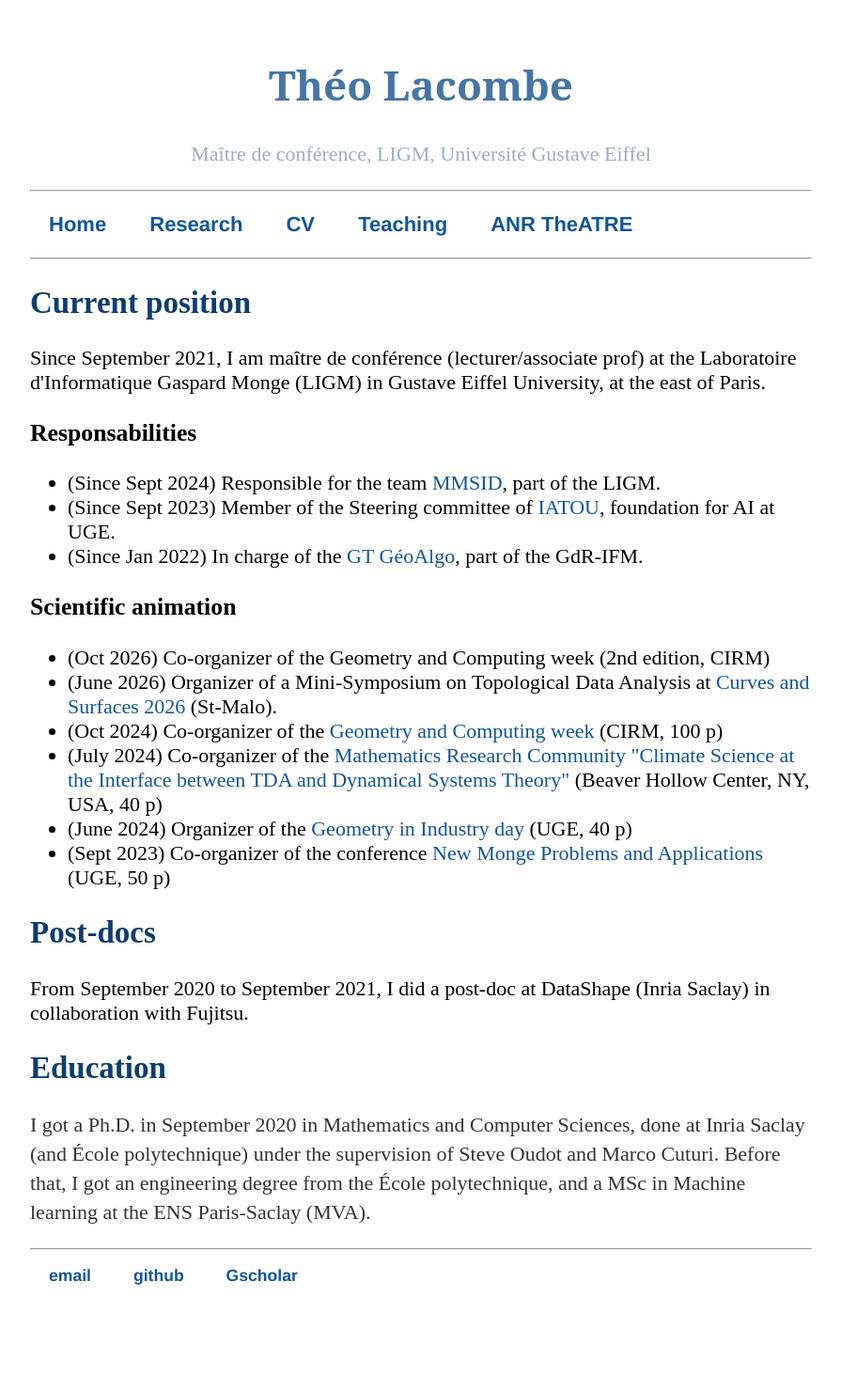
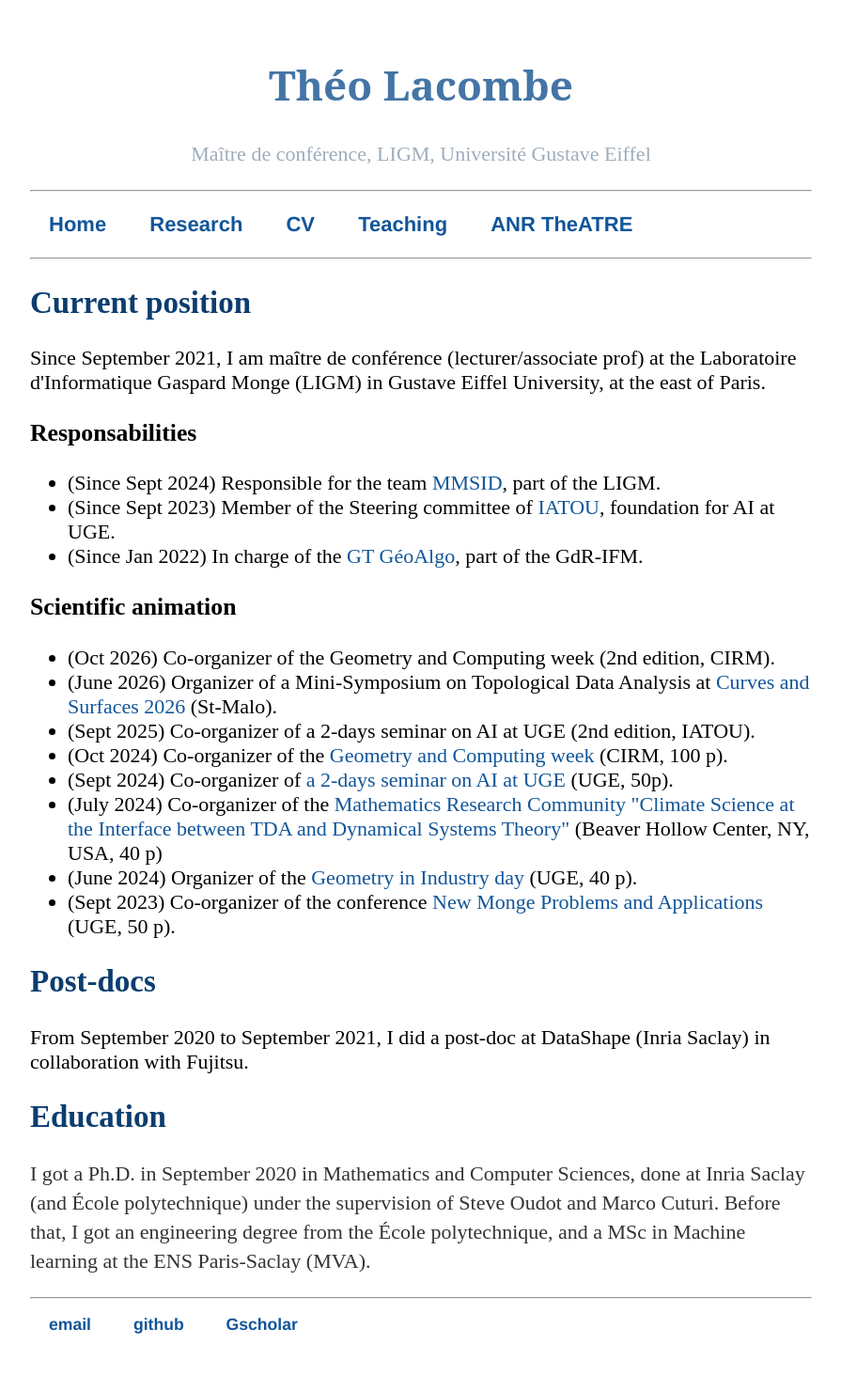
Before and after one commit to tlacombe/tlacombe.github.io, a Jekyll site: the page built from curriculum/index.html, in a window 1280 px wide. Shown: the whole page at 94% size, without its empty margins (192-1087 px from the left). Built offline with Jekyll 4.4.1, drawn with Linux system fonts in a browser that asks for light colours; before the commit the page ends 1428 px from its top, so only the background shows below that.

Commit message:
update service

```diff
--- a/curriculum/index.html
+++ b/curriculum/index.html
@@ -15,12 +15,14 @@ Since September 2021, I am maître de conférence (lecturer/associate prof) at t
 
 <h3>Scientific animation</h3>
 <ul>
-	<li>(Oct 2026) Co-organizer of the Geometry and Computing week (2nd edition, CIRM) </li>
+	<li>(Oct 2026) Co-organizer of the Geometry and Computing week (2nd edition, CIRM).</li>
 	<li>(June 2026) Organizer of a Mini-Symposium on Topological Data Analysis at <a href="https://cs2026.sciencesconf.org/">Curves and Surfaces 2026</a> (St-Malo).</li>
-	<li>(Oct 2024) Co-organizer of the <a href="https://geocomp2024.sciencesconf.org/">Geometry and Computing week</a> (CIRM, 100 p) </li>
+	<li>(Sept 2025) Co-organizer of a 2-days seminar on AI at UGE (2nd edition, IATOU).</li>
+	<li>(Oct 2024) Co-organizer of the <a href="https://geocomp2024.sciencesconf.org/">Geometry and Computing week</a> (CIRM, 100 p).</li>
+	<li>(Sept 2024) Co-organizer of <a href="https://indico.math.cnrs.fr/event/12240/">a 2-days seminar on AI at UGE</a> (UGE, 50p).</li>
 	<li>(July 2024) Co-organizer of the <a href="https://inria.hal.science/hal-04396161/document">Mathematics Research Community "Climate Science at the Interface between TDA and Dynamical Systems Theory"</a> (Beaver Hollow Center, NY, USA, 40 p)</li>
-	<li>(June 2024) Organizer of the <a href="https://geom-industry.sciencesconf.org/index/">Geometry in Industry day</a> (UGE, 40 p) </li>
-	<li>(Sept 2023) Co-organizer of the conference <a href="https://angkor.univ-mlv.fr/~vialard/project/conference/">New Monge Problems and Applications</a> (UGE, 50 p) </li>
+	<li>(June 2024) Organizer of the <a href="https://geom-industry.sciencesconf.org/index/">Geometry in Industry day</a> (UGE, 40 p).</li>
+	<li>(Sept 2023) Co-organizer of the conference <a href="https://angkor.univ-mlv.fr/~vialard/project/conference/">New Monge Problems and Applications</a> (UGE, 50 p).</li>
 </ul>
 
 <h2>Post-docs</h2>
```
